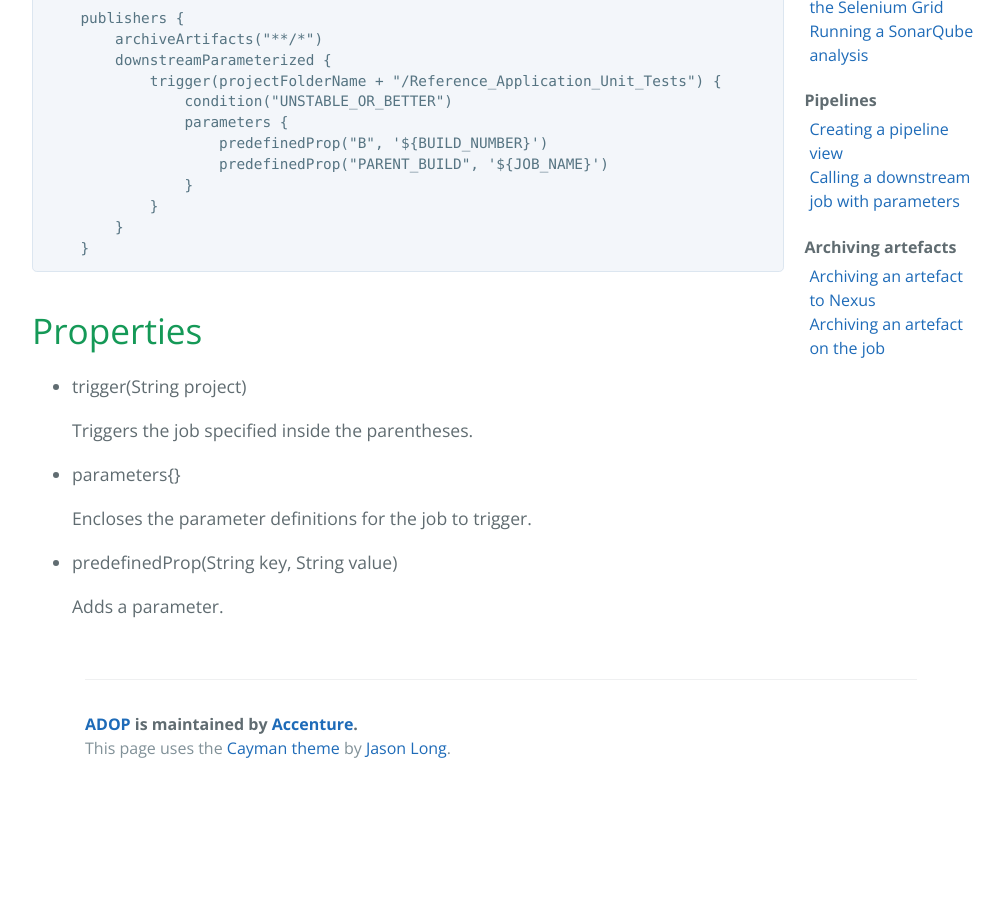
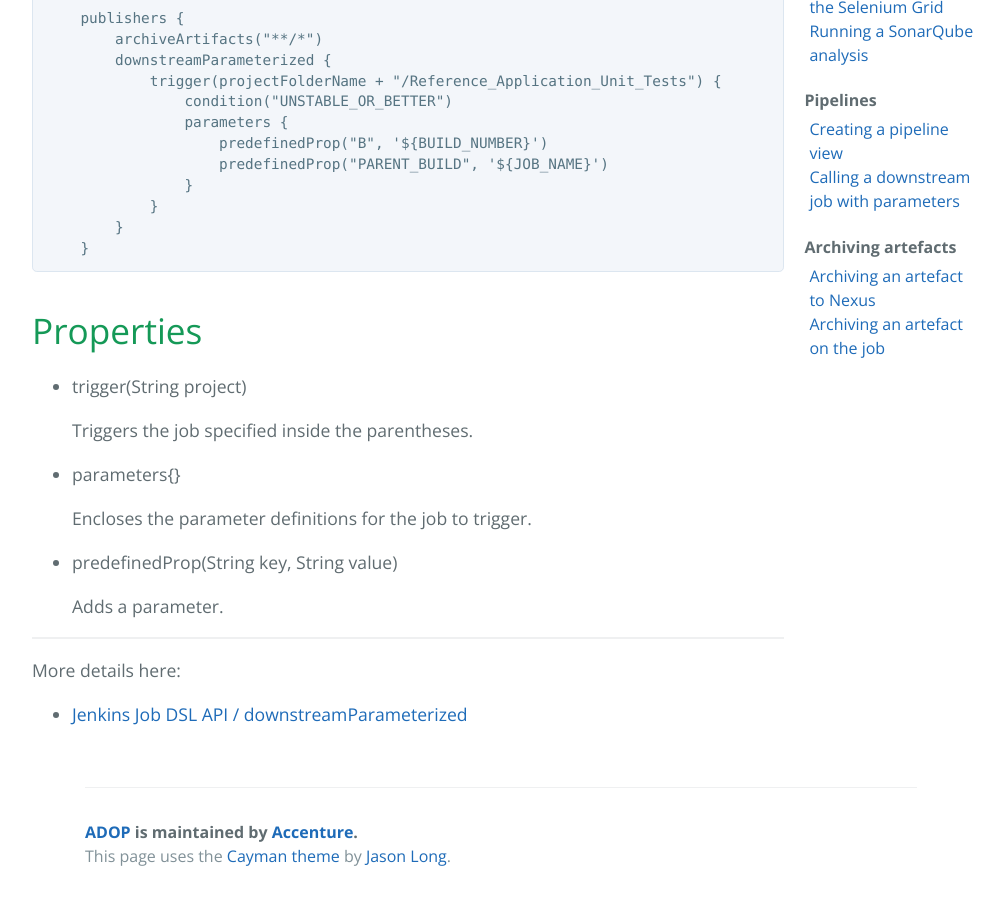
Before and after one commit to alexeymhv/adop-cartridges-cookbook, a Jekyll site: the page built from _docs/recipes/calling-downstream-job.md, in a window 1280 px wide and 900 px high, scrolled down 647 px. Shown: the whole window, without its empty margins (139-1143 px from the left). Built offline with Jekyll 4.4.1, drawn with Linux system fonts in a browser that asks for light colours; before the commit the page ends 1439 px from its top, so only the background shows below that.

Commit message:
Update calling-downstream-job.md

```diff
--- a/_docs/recipes/calling-downstream-job.md
+++ b/_docs/recipes/calling-downstream-job.md
@@ -42,3 +42,9 @@ The following snippet should be placed inside the job definition.
 * predefinedProp(String key, String value)
 
   Adds a parameter.
+
+---
+
+More details here:
+
+- [Jenkins Job DSL API / downstreamParameterized](https://jenkinsci.github.io/job-dsl-plugin/#method/javaposse.jobdsl.dsl.helpers.publisher.PublisherContext.downstreamParameterized)
```
